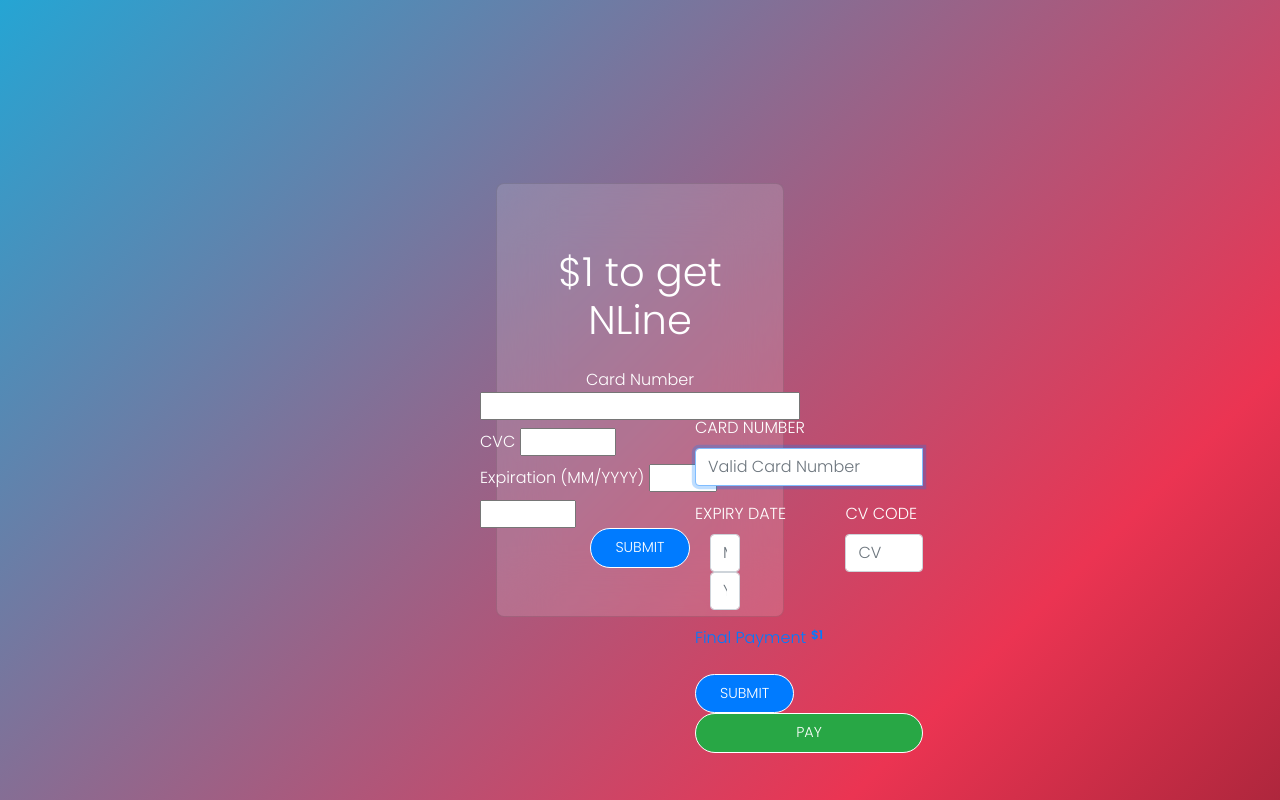
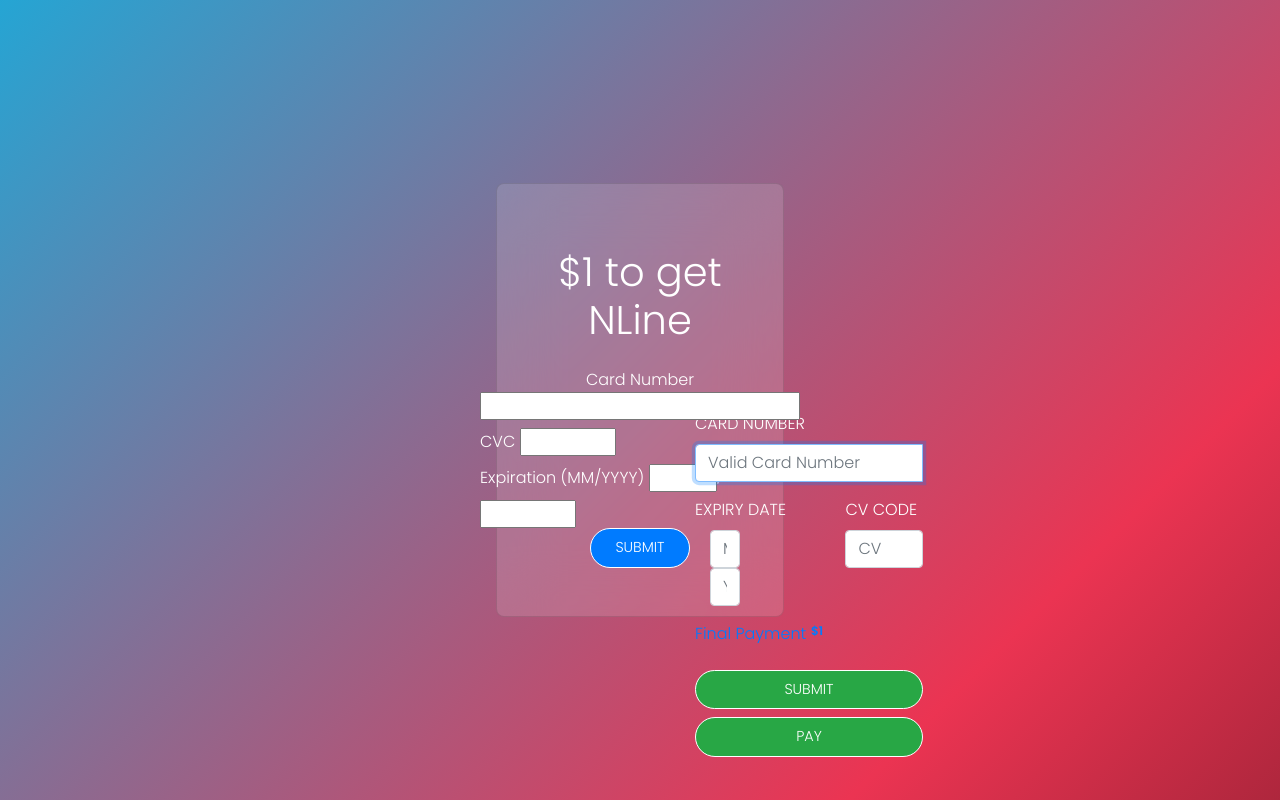
Before and after one commit to SamsonTaxon/InLine, a Flask app: page /pay in a window 1280 px wide. Run offline with Flask 2, Linux system fonts and the light colour scheme; some libraries are stand-ins or nearby versions.

Commit message:
Update pay.html

```diff
--- a/app/templates/pay.html
+++ b/app/templates/pay.html
@@ -91,7 +91,7 @@
                 </li>
             </ul>
             <br/>
-             <button type="submit" class="btn btn-primary">Submit</button>
+             <button type="submit" class="btn btn-success btn-lg btn-block">Submit</button>
             <a href="http://www.jquery2dotnet.com" class="btn btn-success btn-lg btn-block" role="button">Pay</a>
         </div>
     </div>
```
